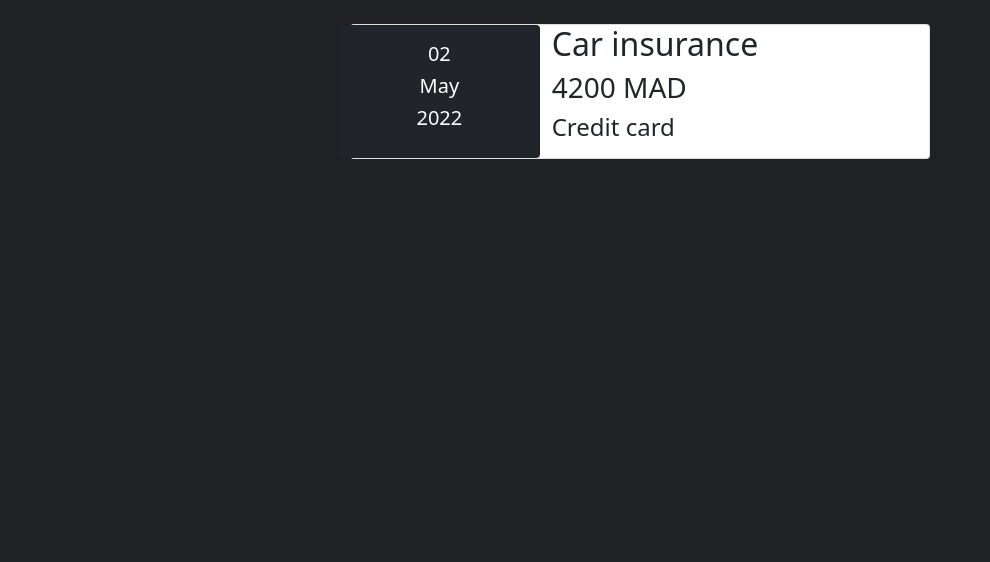
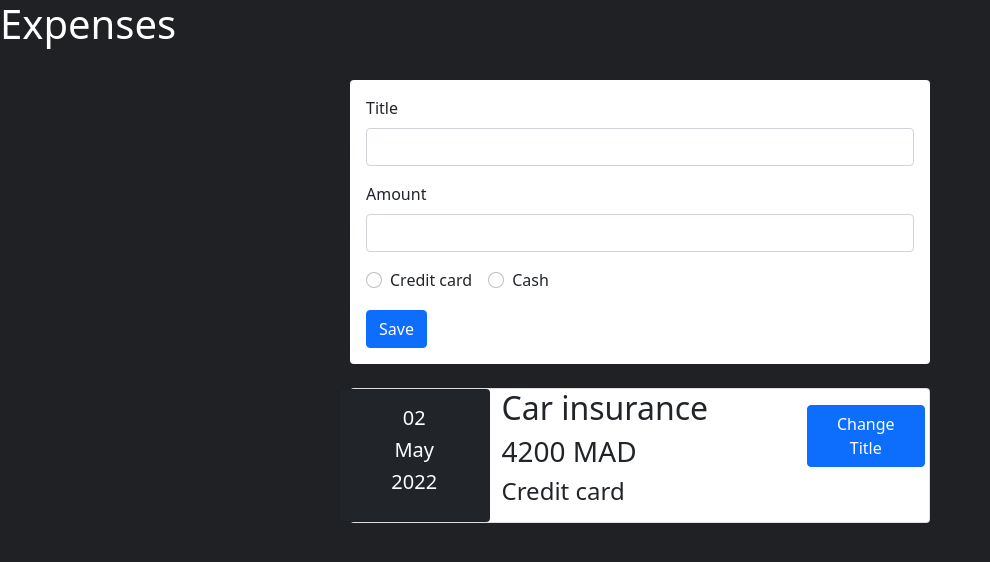
Before and after one commit to bouhouchmarouane/expenses-app, a React (Create React App) app: page / in a window 1280 px wide. Shown: the top 562 px of the page, without its empty margins (0-990 px from the left). Built offline with nearby package versions, Linux system fonts and the light colour scheme.

Commit message:
new expense form

```diff
--- a/package.json
+++ b/package.json
@@ -7,6 +7,7 @@
     "@testing-library/react": "^13.1.1",
     "@testing-library/user-event": "^13.5.0",
     "bootstrap": "^5.1.3",
+    "bootstrap-icons": "^1.8.2",
     "react": "^18.1.0",
     "react-dom": "^18.1.0",
     "react-scripts": "5.0.1",
--- a/src/App.js
+++ b/src/App.js
@@ -1,6 +1,7 @@
 import Expenses from "./components/Expenses";
+import ExpenseForm from "./components/NewExpense/ExpenseForm";
 
-function App() {
+const App = () => {
   const expenseItems = [
     {
       title: "Car  insurance",
@@ -19,11 +20,14 @@ function App() {
   return (
     <div className="row">
         <style>{"body { background-color: #202124; }"}</style>
-      <div className="col-md-3 col-sm-0"></div>
-      <div className="col-md-6 col-sm-12">
+        <h1 style={{color: 'white'}}>Expenses</h1>
+
+      <div className="col-lg-3 col-md-2 col-sm-0"></div>
+      <div className="col-lg-6 col-md-8 col-sm12">
+        <ExpenseForm/>
         <Expenses expenseItems={expenseItems} />
       </div>
-      <div className="col-md-3 col-sm-0"></div>
+      <div className="col-lg-3 col-md-2 col-sm-0"></div>
     </div>
   );
 }
--- a/src/components/ExpenseDate.js
+++ b/src/components/ExpenseDate.js
@@ -1,10 +1,10 @@
-function ExpenseDate(props) {
+const ExpenseDate = (props) => {
   const day = props.date.toLocaleString('en-US', {day: '2-digit'});
   const month = props.date.toLocaleString('en-US', {month: 'long'});
   const year = props.date.getFullYear();
 
     return (
-      <div className="card text-white bg-dark text-center col-md-4 col-xs-12">
+      <div className="card text-white bg-dark text-center col-xl-3 col-lg-5">
         <div className="card-body">
           <h5>{day}</h5>
           <h5>{month}</h5>
--- a/src/components/ExpenseItem.js
+++ b/src/components/ExpenseItem.js
@@ -1,19 +1,28 @@
+import { useState } from "react";
 import ExpenseDate from "./ExpenseDate";
 
-function ExpenseItem(props) {
-    const title = props.title;
+const ExpenseItem = (props) => {
     const amount = props.amount;
     const date = props.date;
     const paymentMethod = props.paymentMethod;
+
+    const [title, setTitle] = useState(props.title);
+
+    const changeTitle = () => {
+      setTitle(prompt('Please enter the new title'));
+    }
 
     return (
       <div className="card m-4">
         <div className="card-body row" style={{padding: 0}}>
           <ExpenseDate date={date} />
-          <div className="card-title col-md-8 col-xs-12">
+          <div className="card-title col-xl-6 col-lg-7">
             <h2>{title}</h2>
             <h3>{amount} MAD</h3>
             <h4>{paymentMethod}</h4>
+          </div>
+          <div className="card-body col-xl-3 col-lg-12">
+            <button className="btn btn-primary" onClick={changeTitle}>Change Title</button>
           </div>
         </div>
       </div>
--- a/src/components/Expenses.js
+++ b/src/components/Expenses.js
@@ -1,6 +1,6 @@
 import ExpenseItem from "./ExpenseItem";
 
-function Expenses(props) {
+const Expenses = (props) => {
   return (
     <div>
       <ExpenseItem
--- /dev/null
+++ b/src/components/NewExpense/ExpenseForm.css
@@ -0,0 +1,6 @@
+.new-expense-form {
+    background-color: white;
+    padding: 1em;
+    border-radius: 0.25rem;
+
+}
--- /dev/null
+++ b/src/components/NewExpense/ExpenseForm.js
@@ -0,0 +1,51 @@
+import "./ExpenseForm.css";
+
+export const ExpenseForm = () => {
+  return (
+    <div className="new-expense-form m-4">
+      <form>
+        <div class="mb-3">
+          <label for="title" class="form-label">
+            Title
+          </label>
+          <input type="text" class="form-control" id="title" />
+        </div>
+        <div class="mb-3">
+          <label for="amout" class="form-label">
+            Amount
+          </label>
+          <input type="number" class="form-control" id="amout" />
+        </div>
+        <div class="mb-3">
+          <div class="form-check form-check-inline">
+            <input
+              class="form-check-input"
+              type="radio"
+              name="payment-method"
+              id="credit-card"
+            />
+            <label class="form-check-label" for="credit-card">
+              Credit card
+            </label>
+          </div>
+          <div class="form-check form-check-inline">
+            <input
+              class="form-check-input"
+              type="radio"
+              name="payment-method"
+              id="cash"
+            />
+            <label class="form-check-label" for="cash" checked >
+              Cash
+            </label>
+          </div>
+        </div>
+        <button type="submit" class="btn btn-primary">
+          Save
+        </button>
+      </form>
+    </div>
+  );
+};
+
+export default ExpenseForm;
```
Also changed, not shown: 1 other file (tests, documents, lock files or other folders).
